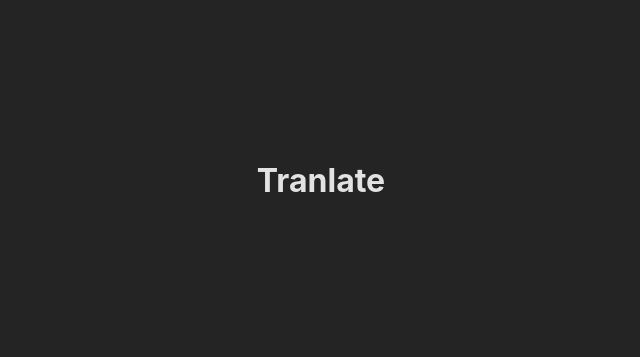
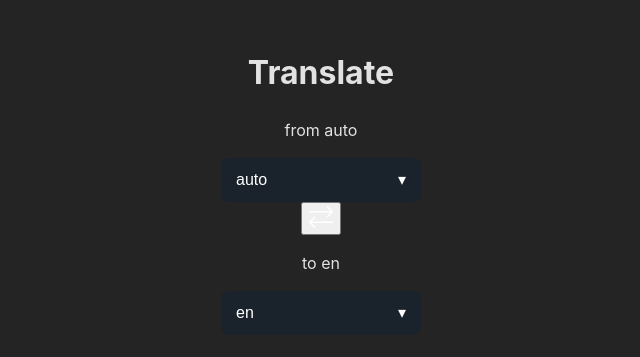
Before and after one commit to ElYonathanD/Translator, a React (Vite) app: page / in a window 1280 px wide. Shown: the part 219-576 px from the top of the page, without its empty margins (319-959 px from the left). Built offline with nearby package versions, Linux system fonts and the light colour scheme.

Commit message:
select language

```diff
--- a/src/App.tsx
+++ b/src/App.tsx
@@ -1,9 +1,47 @@
 import './App.css'
+import LanguageSelector from './components/LanguageSelector'
+import useLanguageTranslation from './hooks/useLanguageTranslation'
 
 function App() {
+  const { state, interchangeLanguages, setFromLanguage, setToLanguage } =
+    useLanguageTranslation()
   return (
     <div>
-      <h1>Tranlate</h1>
+      <h1>Translate</h1>
+      <div>
+        <div>
+          <p>from {state.fromLanguage}</p>
+          <LanguageSelector
+            type='from'
+            value={state.fromLanguage}
+            onChange={setFromLanguage}
+          />
+        </div>
+        <div>
+          <button onClick={interchangeLanguages}>
+            <svg
+              width={24}
+              height={24}
+              xmlns='http://www.w3.org/2000/svg'
+              viewBox='0 0 32 32'
+              fill='#fff'
+            >
+              <g data-name='82-Arrow Exchange'>
+                <path d='m23.29 15.29 1.41 1.41 7-7a1 1 0 0 0 0-1.41l-7-7-1.41 1.42L28.59 8H0v2h28.59zM8.71 16.71l-1.42-1.42-7 7a1 1 0 0 0 0 1.41l7 7 1.41-1.41L3.41 24H32v-2H3.41z' />
+              </g>
+            </svg>
+          </button>
+        </div>
+        <div>
+          <p>to {state.toLanguage}</p>
+
+          <LanguageSelector
+            type='to'
+            value={state.toLanguage}
+            onChange={setToLanguage}
+          />
+        </div>
+      </div>
     </div>
   )
 }
--- /dev/null
+++ b/src/components/LanguageSelector.tsx
@@ -0,0 +1,56 @@
+import { useState } from 'react'
+import './languageSelector.css'
+import { SUPPORTED_LANGUAGES } from '../constants'
+import { FromLanguage, Language } from '../types/languages'
+
+type Props =
+  | {
+      type: 'from'
+      value: FromLanguage
+      onChange: (language: FromLanguage) => void
+    }
+  | {
+      type: 'to'
+      value: Language
+      onChange: (language: Language) => void
+    }
+const LanguageSelector = ({ type, value, onChange }: Props) => {
+  const [isOpen, setIsOpen] = useState(false)
+
+  const handleSelect = (language: string) => {
+    onChange(language as Language)
+    setIsOpen(false)
+  }
+
+  return (
+    <div className='language-selector'>
+      <div className='selected-language' onClick={() => setIsOpen(!isOpen)}>
+        {value}
+        <span className={`arrow ${isOpen ? 'open' : ''}`}>&#9662;</span>
+      </div>
+      {isOpen && (
+        <div className='dropdown'>
+          {type == 'from' && (
+            <div
+              className={`dropdown-item ${value === 'auto' ? 'active' : ''}`}
+              onClick={() => handleSelect('auto')}
+            >
+              Detectar Idioma
+            </div>
+          )}
+          {Object.entries(SUPPORTED_LANGUAGES).map(([key, literal]) => (
+            <div
+              key={key}
+              className={`dropdown-item ${value === key ? 'active' : ''}`}
+              onClick={() => handleSelect(key as string)}
+            >
+              {literal}
+            </div>
+          ))}
+        </div>
+      )}
+    </div>
+  )
+}
+
+export default LanguageSelector
--- /dev/null
+++ b/src/components/languageSelector.css
@@ -0,0 +1,62 @@
+.language-selector {
+  position: relative;
+  width: 200px;
+  font-family: 'Arial', sans-serif;
+  user-select: none;
+}
+
+.selected-language {
+  background-color: #1a232c;
+  color: #ffffff;
+  padding: 10px 15px;
+  border-radius: 8px;
+  cursor: pointer;
+  display: flex;
+  justify-content: space-between;
+  align-items: center;
+  font-size: 16px;
+}
+
+.selected-language:hover {
+  background-color: #2b3642;
+}
+
+.arrow {
+  transition: transform 0.3s ease;
+}
+
+.arrow.open {
+  transform: rotate(180deg);
+}
+
+.dropdown {
+  position: absolute;
+  top: calc(100% + 5px);
+  left: 0;
+  background-color: #ffffff;
+  border: 1px solid #ccc;
+  border-radius: 8px;
+  width: 100%;
+  box-shadow: 0 4px 6px rgba(0, 0, 0, 0.1);
+  z-index: 1000;
+  overflow: hidden;
+}
+
+.dropdown-item {
+  padding: 10px 15px;
+  cursor: pointer;
+  font-size: 14px;
+  color: #333;
+  transition: background-color 0.2s ease, color 0.2s ease;
+}
+
+.dropdown-item:hover {
+  background-color: #1a232c;
+  color: #ffffff;
+}
+
+.dropdown-item.active {
+  background-color: #1a232c;
+  color: #ffffff;
+  font-weight: bold;
+}
--- /dev/null
+++ b/src/hooks/useLanguageTranslation.ts
@@ -0,0 +1,34 @@
+import { useReducer } from 'react'
+import { initialState, reducer } from '../reducers/reducer'
+import { actionType } from '../interfaces/action'
+import { FromLanguage, Language } from '../types/languages'
+
+const useLanguageTranslation = () => {
+  const [state, dispatch] = useReducer(reducer, initialState)
+
+  const interchangeLanguages = () => {
+    dispatch({ type: actionType.INTERCHANGE_LANGUAGES })
+  }
+  const setFromLanguage = (payload: FromLanguage) => {
+    dispatch({ type: actionType.SET_FROM_LANGUAGE, payload })
+  }
+  const setToLanguage = (payload: Language) => {
+    dispatch({ type: actionType.SET_TO_LANGUAGE, payload })
+  }
+  const setFromText = (payload: string) => {
+    dispatch({ type: actionType.SET_FROM_TEXT, payload })
+  }
+  const setResult = (payload: string) => {
+    dispatch({ type: actionType.SET_RESULT, payload })
+  }
+  return {
+    state,
+    interchangeLanguages,
+    setFromLanguage,
+    setToLanguage,
+    setFromText,
+    setResult
+  }
+}
+
+export default useLanguageTranslation
```
